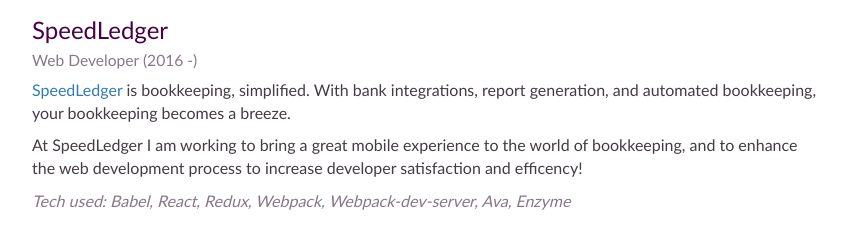
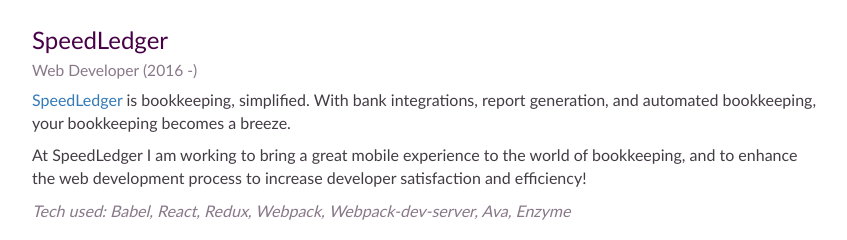
Before and after one commit to alepek/alepek.github.io, a website: page index.html in a window 1280 px wide. Shown: the part 670-910 px from the top of the page, without its empty margins (213-1060 px from the left). Drawn offline with Linux system fonts and the light colour scheme.

Commit message:
fix spelling error, better html structure

```diff
--- a/index.html
+++ b/index.html
@@ -68,6 +68,8 @@
 			<div class="row experience">
 				<div class="col-xs-12">
 					<h2 id="experience" class="is-lofty">Work Experience</h2>
+				</div>
+				<div class="col-xs-12">
 					<h3>
 						<p>SpeedLedger</p>
 						<small>Web Developer (2016&nbsp;-)</small>
@@ -76,7 +78,7 @@
 						<a target="_blank" href="https://www.speedledger.se/">SpeedLedger</a> is bookkeeping, simplified. With bank integrations, report generation, and automated bookkeeping, your bookkeeping becomes a breeze.
 					</p>
 					<p>
-						At SpeedLedger I am working to bring a great mobile experience to the world of bookkeeping, and to enhance the web development process to increase developer satisfaction and efficency!
+						At SpeedLedger I am working to bring a great mobile experience to the world of bookkeeping, and to enhance the web development process to increase developer satisfaction and efficiency!
 					</p>
 					<p class="tech-used">
 						Tech used: Babel, React, Redux, Webpack, Webpack-dev-server, Ava, Enzyme
```
Also changed, not shown: src/index.html (+3 -1 lines).
